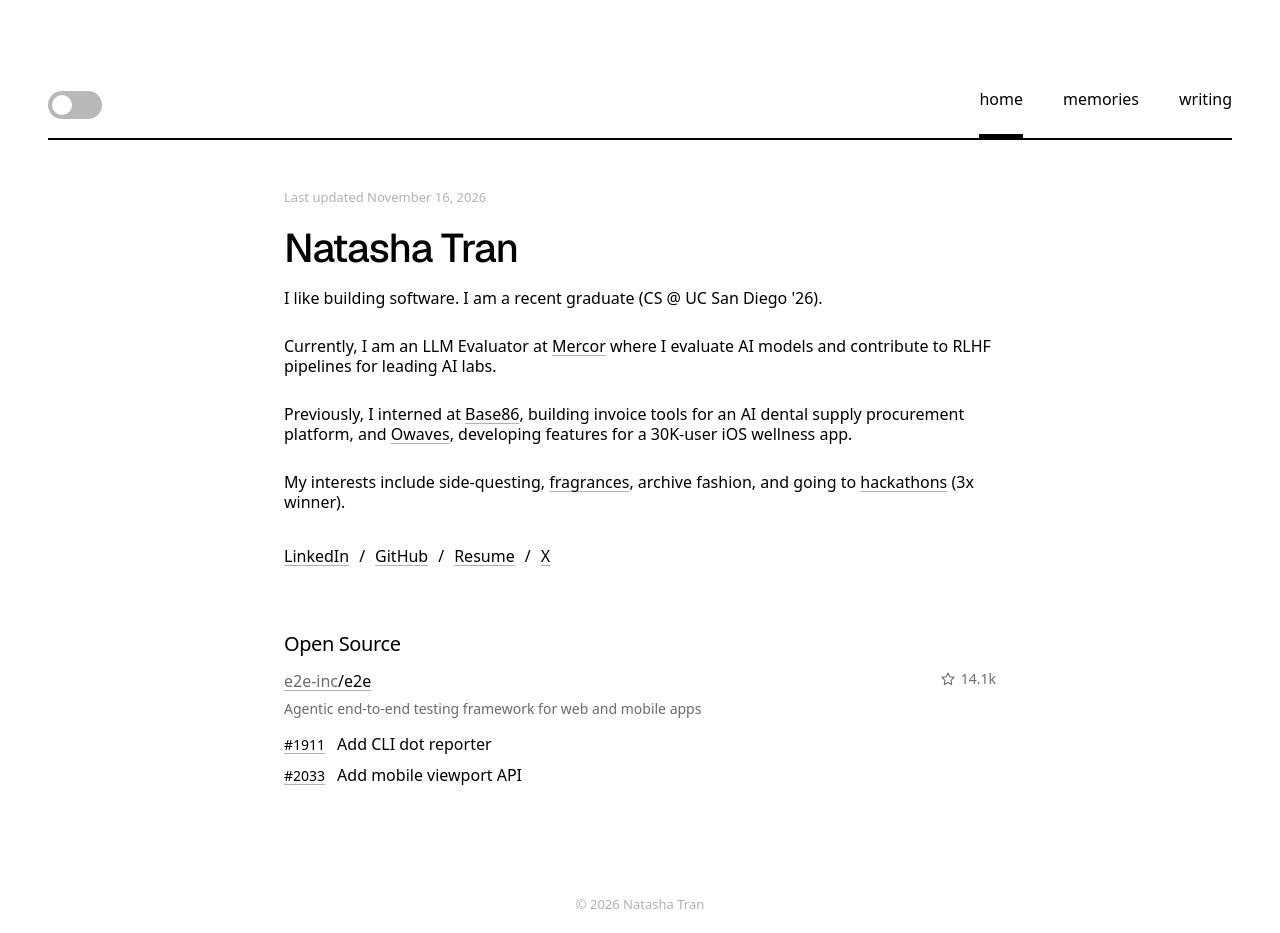
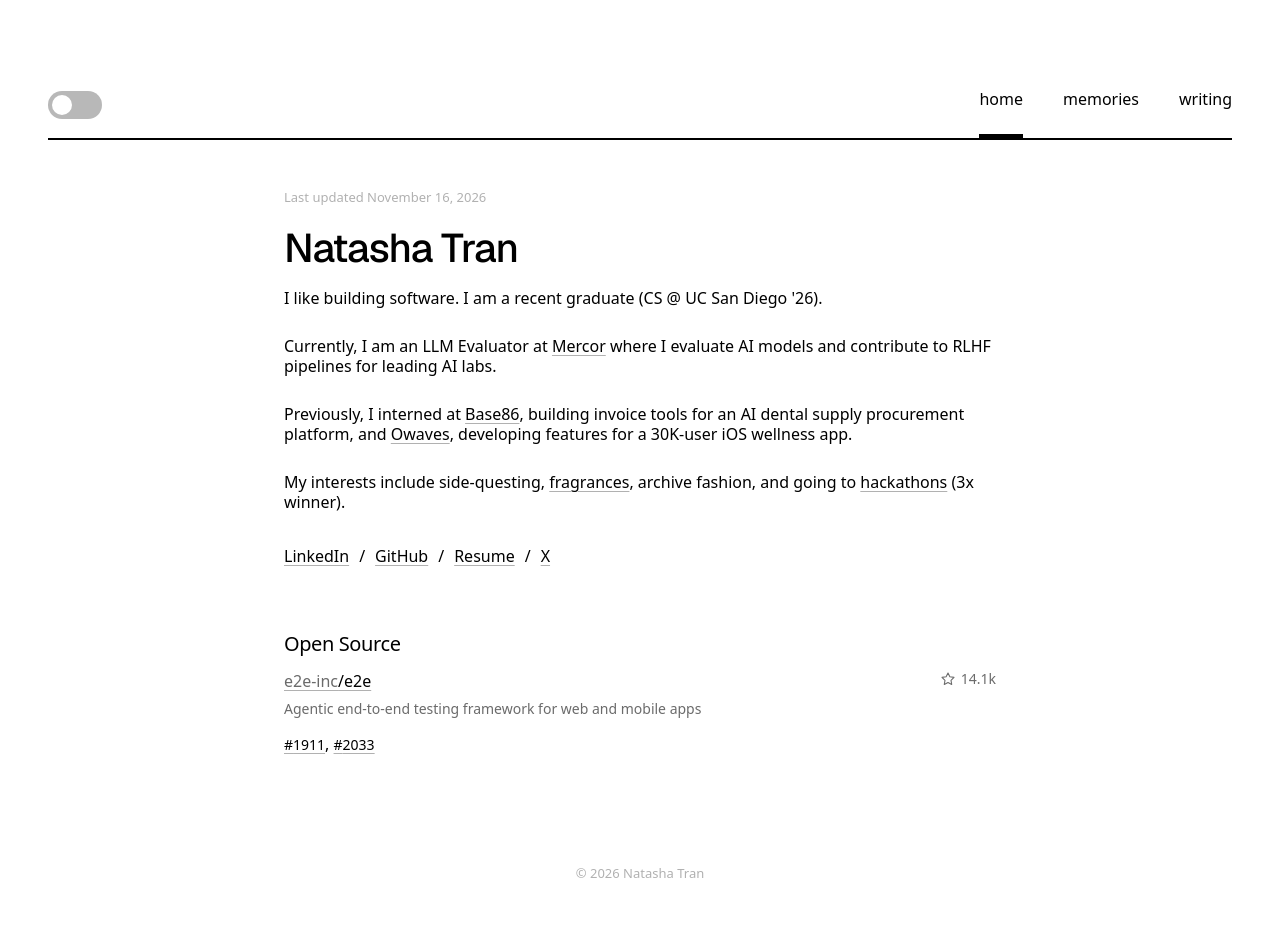
Before and after one commit to FaZeDrug/fazedrug.github.io, a Next.js app in the folder my-site/: page / in a window 1280 px wide. After the commit the page ends 902 px from the top, so only its background shows below. Built offline with nearby package versions, Linux system fonts and the light colour scheme.

Commit message:
modify open source PRs to display as clean, inline order

```diff
--- a/my-site/app/components/open-source-list.tsx
+++ b/my-site/app/components/open-source-list.tsx
@@ -64,7 +64,6 @@ export function OpenSourceList({ projects }: { projects: OpenSourceProject[] })
                     >
                       #{pr}
                     </a>
-                    <span>{title}</span>
                   </li>
                 ))}
               </ul>
--- a/my-site/app/globals.css
+++ b/my-site/app/globals.css
@@ -164,15 +164,16 @@ a:focus-visible {
 }
 
 .open-source-contributions {
-  gap: 7px;
+  display: block;
   margin-top: 13px;
 }
 
 .open-source-contributions li {
-  display: grid;
-  grid-template-columns: max-content minmax(0, 1fr);
-  align-items: baseline;
-  gap: 12px;
+  display: inline;
+}
+
+.open-source-contributions li + li::before {
+  content: ", ";
 }
 
 .open-source-contributions a {
```
